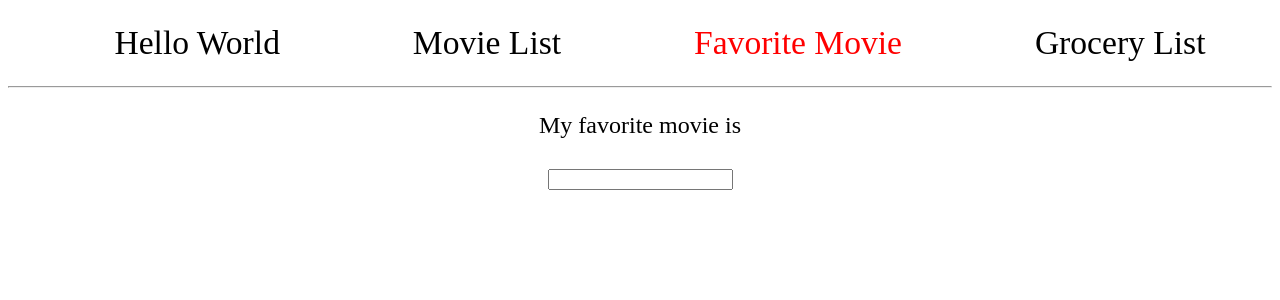
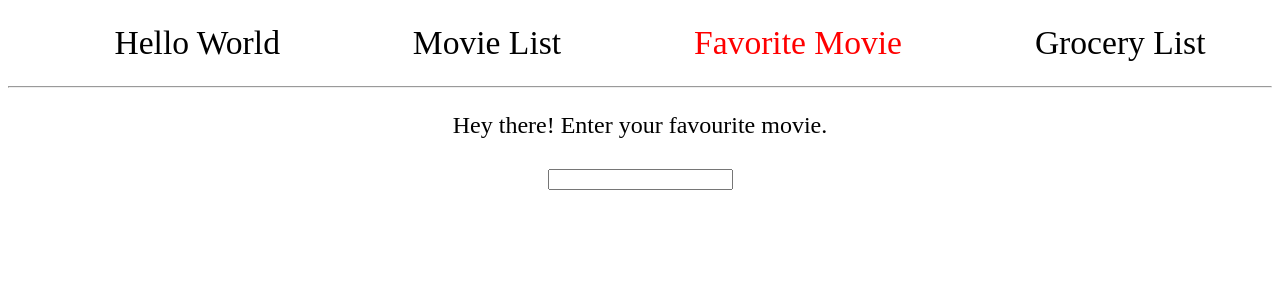
Before and after one commit to pesto-students/exercise-day-12, a React (Create React App) app: page /03 in a window 1280 px wide. Shown: the top 300 px of the page. Built offline with nearby package versions, Linux system fonts and the light colour scheme; the HTML template or start-up script is replaced by a standard one.

Commit message:
Fixed FavouriteMovie

```diff
--- a/src/components/03-FavoriteMovie.js
+++ b/src/components/03-FavoriteMovie.js
@@ -34,6 +34,7 @@ class FavoriteMovie extends Component {
     this.state = { movie: '' };
 
     // Warning! If we don't bind this method - we would not be able to update state.
+    this.onMovieChange = this.onMovieChange.bind(this);
   }
 
   /*
@@ -49,13 +50,17 @@ class FavoriteMovie extends Component {
   /* eslint-disable no-unused-vars, react/no-unused-state */
   onMovieChange(event) {
     // Huh... There's something wrong here...
-    this.setState({ badAttribute: 'ChangeME!' });
+    this.setState({ movie: event.target.value });
   }
 
   render() {
     return (
       <div>
+        {
+          this.state.movie.length === 0 ?
+            <p>Hey there! Enter your favourite movie.</p> :
             <p>My favorite movie is <span style={{ color: 'blue' }}>{this.state.movie}</span></p>
+        }
         <input type="text" name="name" onChange={this.onMovieChange} />
       </div>
     );
@@ -63,7 +68,7 @@ class FavoriteMovie extends Component {
 }
 
 // Notice some details here:
-//   1. `onChange` attribute isn't placed between `" "`, but `{ }` - we want to
+//   1. `onChange` attribute isn't placed between `" "`, but `{}` - we want to
 //      reference function, not string.
 //   2. You must be very careful on methods binding. You can do it in the constructor.
 //   3. `state` object is `null` by default! If you want to display initial
```
Lines whose indentation alone changed are shown as unchanged.
